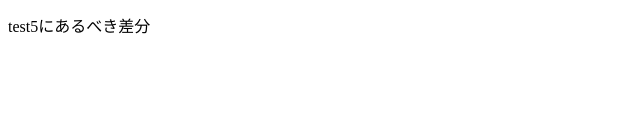
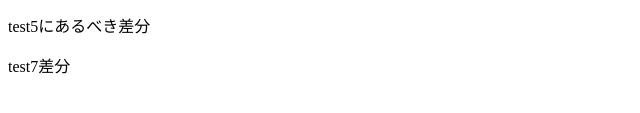
Before and after one commit to 0cz3/git_test, a plain HTML site: page index.html in a window 1280 px wide. Shown: the part 257-370 px from the top of the page, 0-640 px from the left. Drawn offline with Linux system fonts and the light colour scheme.

Commit message:
ベースの変更を誤ってプッシュ２
# Conflicts:
#	index.html

```diff
--- a/index.html
+++ b/index.html
@@ -6,3 +6,4 @@
 <p>conflict</p>
 <p>pull request</p>
 <p>test5にあるべき差分</p>
+<p>test7差分</p>
```
Also changed, not shown: main.html (+1 -0 lines).
